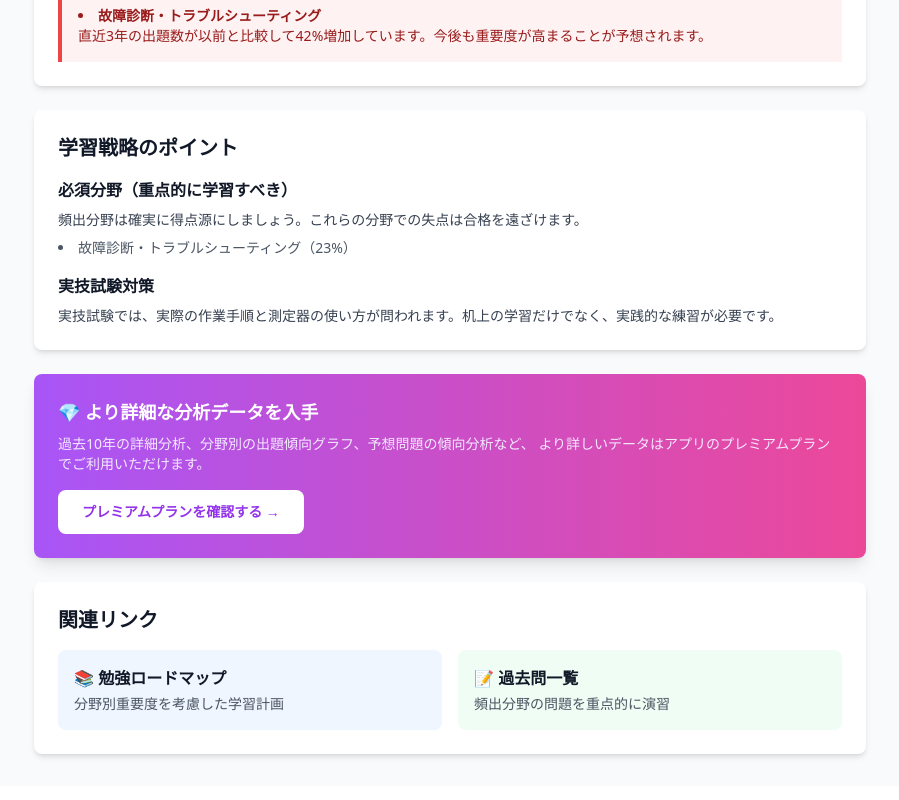
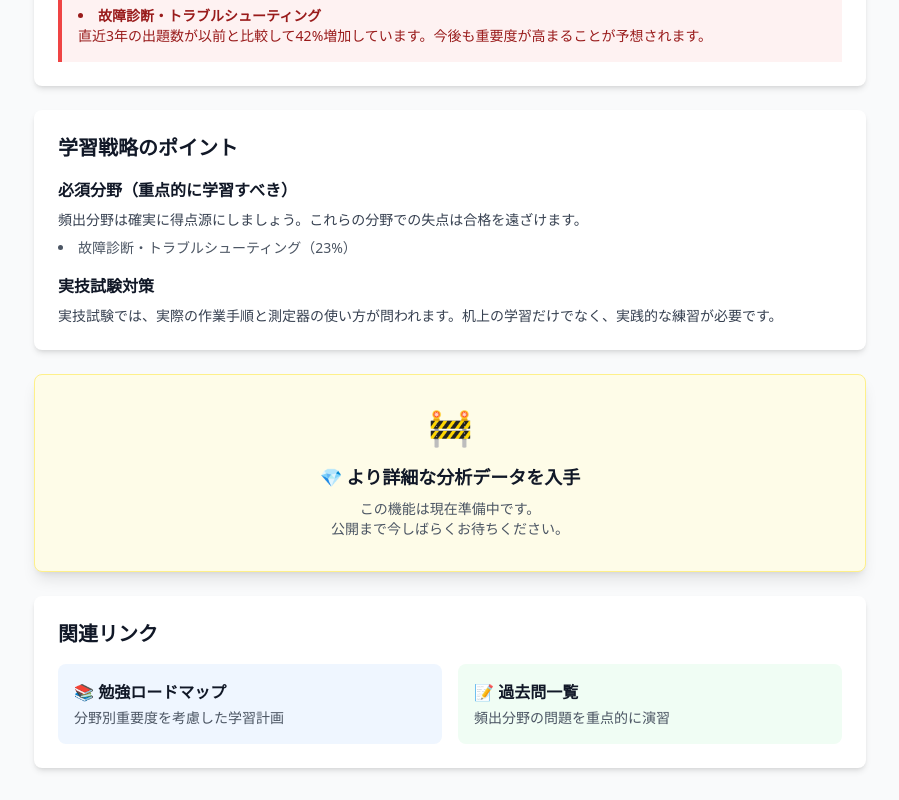
Before and after one commit to tatsu0329/licenseBlog, a Next.js app: page /certs/auto-mechanic-1/trend in a window 1280 px wide. Shown: the part 3402-4202 px from the top of the page, without its empty margins (190-1089 px from the left). Built offline with nearby package versions, Linux system fonts and the light colour scheme.

Commit message:
fix: ○○を修正

```diff
--- a/app/certs/[certSlug]/diagnosis/page.tsx
+++ b/app/certs/[certSlug]/diagnosis/page.tsx
@@ -73,16 +73,17 @@ export default function DiagnosisPage() {
           </div>
         </div>
 
-        <div className="bg-blue-50 border border-blue-200 rounded-lg p-6 text-center">
-          <p className="text-gray-700 mb-4">
+        <div className="bg-yellow-50 border border-yellow-200 rounded-lg p-8 text-center">
+          <div className="mb-4">
+            <span className="text-4xl">🚧</span>
+          </div>
+          <h3 className="text-lg font-bold mb-2 text-gray-900">
             💎 より詳細な診断結果と学習計画を保存するには、プレミアムプランに登録してください
+          </h3>
+          <p className="text-gray-600 text-sm">
+            この機能は現在準備中です。<br />
+            公開まで今しばらくお待ちください。
           </p>
-          <Link
-            href={certSlug === "auto-mechanic-1" ? "/articles/auto-mechanic-1-app-introduction" : "/articles"}
-            className="inline-block px-6 py-3 bg-blue-600 text-white rounded-lg hover:bg-blue-700 transition-colors font-semibold"
-          >
-            アプリで詳細診断を受ける →
-          </Link>
         </div>
       </div>
     </div>
@@ -289,27 +290,17 @@ function WeakAreaDiagnosis({ certSlug }: { certSlug: string }) {
       <h2 className="text-lg font-semibold text-gray-900 mb-4">
         苦手分野診断
       </h2>
-      <div className="bg-blue-50 border border-blue-200 rounded-lg p-4 mb-4">
-        <p className="text-blue-800 text-sm">
-          苦手分野診断は、アプリで過去問を解くことで自動的に分析されます。
+      <div className="bg-yellow-50 border border-yellow-200 rounded-lg p-8 text-center">
+        <div className="mb-4">
+          <span className="text-4xl">🚧</span>
+        </div>
+        <h3 className="text-xl font-semibold text-gray-900 mb-2">
+          準備中
+        </h3>
+        <p className="text-gray-600 text-sm">
+          苦手分野診断機能は現在準備中です。<br />
+          公開まで今しばらくお待ちください。
         </p>
-      </div>
-      <div className="space-y-3">
-        <div className="p-4 bg-gray-50 rounded-lg">
-          <h3 className="font-semibold text-gray-900 mb-2">診断方法</h3>
-          <ol className="list-decimal list-inside space-y-1 text-sm text-gray-700">
-            <li>アプリで過去問を解く</li>
-            <li>間違えた問題を自動記録</li>
-            <li>分野別の正答率を分析</li>
-            <li>苦手分野を可視化</li>
-          </ol>
-        </div>
-        <Link
-          href={certSlug === "auto-mechanic-1" ? "/articles/auto-mechanic-1-app-introduction" : "/articles"}
-          className="block w-full px-4 py-3 bg-blue-600 text-white rounded-lg hover:bg-blue-700 transition-colors font-semibold text-center"
-        >
-          アプリで苦手分野を診断する →
-        </Link>
       </div>
     </div>
   );
--- a/app/certs/[certSlug]/page.tsx
+++ b/app/certs/[certSlug]/page.tsx
@@ -585,10 +585,10 @@ export default async function CertPage({
               </p>
               <div className="flex flex-wrap gap-2 mt-4">
                 <span className="px-3 py-1 bg-white/20 backdrop-blur-sm rounded-full text-sm font-medium">
-                  無料体験可能
+                  即時正誤判定
                 </span>
                 <span className="px-3 py-1 bg-white/20 backdrop-blur-sm rounded-full text-sm font-medium">
-                  詳細解説付き
+                  回答記録保存機能付き
                 </span>
               </div>
             </div>
--- a/app/certs/[certSlug]/trend/page.tsx
+++ b/app/certs/[certSlug]/trend/page.tsx
@@ -625,24 +625,17 @@ export default async function TrendPage({
         </section>
 
         {/* 有料コンテンツ導線 */}
-        <section className="bg-gradient-to-r from-purple-500 to-pink-500 rounded-lg shadow-lg p-6 mb-6 text-white">
-          <h2 className="text-lg font-bold mb-2">
+        <section className="bg-yellow-50 border border-yellow-200 rounded-lg shadow-lg p-8 mb-6 text-center">
+          <div className="mb-4">
+            <span className="text-4xl">🚧</span>
+          </div>
+          <h2 className="text-lg font-bold mb-2 text-gray-900">
             💎 より詳細な分析データを入手
           </h2>
-          <p className="text-purple-100 text-sm mb-4">
-            過去10年の詳細分析、分野別の出題傾向グラフ、予想問題の傾向分析など、
-            より詳しいデータはアプリのプレミアムプランでご利用いただけます。
+          <p className="text-gray-600 text-sm">
+            この機能は現在準備中です。<br />
+            公開まで今しばらくお待ちください。
           </p>
-          <Link
-            href={
-              features.includes("articles") && certSlug === "auto-mechanic-1"
-                ? "/articles/auto-mechanic-1-app-introduction"
-                : "/articles"
-            }
-            className="inline-block px-6 py-3 bg-white text-purple-600 rounded-lg hover:bg-purple-50 transition-colors font-semibold text-sm"
-          >
-            プレミアムプランを確認する →
-          </Link>
         </section>
 
         {/* 関連リンク */}
```
